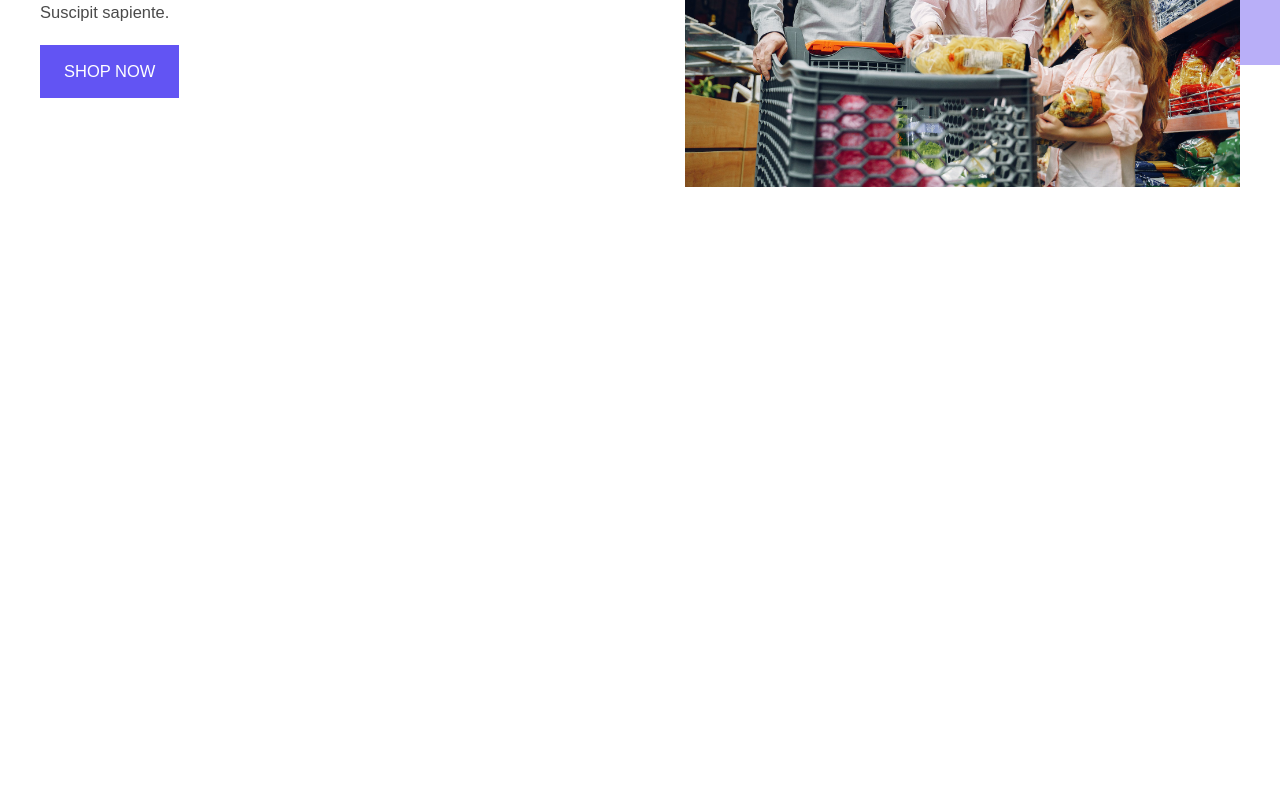
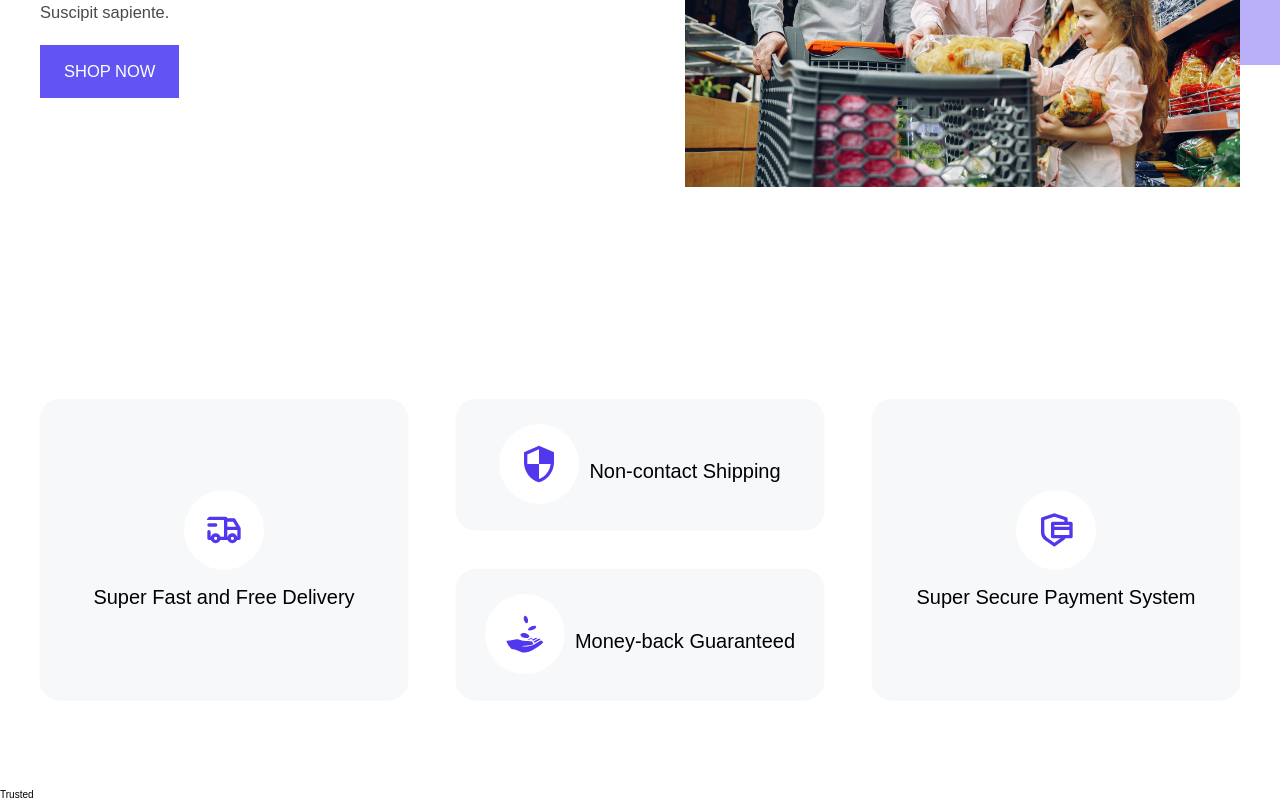
Before and after one commit to asifmuntasir/e-commerce-web-frontend, a React (Create React App) app: page / in a window 1280 px wide. Shown: the part 403-1203 px from the top of the page. Before the commit the page ends 800 px from the top, so only its background shows below. Built offline with nearby package versions, Linux system fonts and the light colour scheme.

Commit message:
services section designed completed

```diff
--- a/src/components/Home.js
+++ b/src/components/Home.js
@@ -1,10 +1,16 @@
 import React from 'react';
 import HeroSection from './SubComponents/HeroSection';
+import Services from './SubComponents/Services';
+import Trusted from './SubComponents/Trusted';
 
 
 const Home = () => {
     return (
-        <HeroSection name={'Googly Store'} />
+        <>
+            <HeroSection name={'Googly Store'} />
+            <Services />
+            <Trusted />
+        </>
     );
 }
 
--- /dev/null
+++ b/src/components/SubComponents/Services.js
@@ -0,0 +1,115 @@
+import React from 'react';
+import styled from 'styled-components';
+import { TbTruckDelivery } from 'react-icons/tb';
+import { MdSecurity } from 'react-icons/md';
+import { GiReceiveMoney } from 'react-icons/gi';
+import { RiSecurePaymentLine } from 'react-icons/ri';
+
+const Services = () => {
+    return (
+        <Wrapper>
+            <div className="container">
+                <div className="grid grid-three-column">
+                    <div className="services-1">
+                        <div>
+                            <TbTruckDelivery
+                                className="icon"
+                            />
+                            <h3>Super Fast and Free Delivery</h3>
+                        </div>
+                    </div>
+
+                    <div className="services-2">
+                        <div className="services-colum-2">
+                            <div>
+                                <MdSecurity
+                                    className="icon"
+                                />
+                                <h3>Non-contact Shipping</h3>
+                            </div>
+                        </div>
+                        <div className="services-colum-2">
+                            <div>
+                                <GiReceiveMoney
+                                    className="icon"
+                                />
+                                <h3>Money-back Guaranteed</h3>
+                            </div>
+                        </div>
+                    </div>
+
+                    <div className="services-3">
+                        <div>
+                            <RiSecurePaymentLine
+                                className="icon"
+                            />
+                            <h3>Super Secure Payment System</h3>
+                        </div>
+                    </div>
+                </div>
+            </div>
+        </Wrapper>
+    );
+}
+
+const Wrapper = styled.section`
+  padding: 9rem 0;
+
+  .grid {
+    gap: 4.8rem;
+  }
+
+  .services-1,
+  .services-2,
+  .services-3 {
+    width: auto;
+    height: 30rem;
+    display: flex;
+    flex-direction: column;
+    justify-content: center;
+    align-content: center;
+    background: ${({ theme }) => theme.colors.bg};
+    text-align: center;
+    border-radius: 2rem;
+    box-shadow: rgba(0, 0, 0, 0.05) 0px 1px 2px 0px;
+  }
+  .services-2 {
+    gap: 4rem;
+    background-color: transparent;
+    box-shadow: none;
+    .services-colum-2 {
+      background: ${({ theme }) => theme.colors.bg};
+      display: flex;
+      flex-direction: row;
+      flex: 1;
+      justify-content: center;
+      align-items: center;
+      border-radius: 2rem;
+      box-shadow: rgba(0, 0, 0, 0.05) 0px 1px 2px 0px;
+      div {
+        display: flex;
+        flex-direction: row;
+        justify-content: center;
+        align-items: center;
+        gap: 1rem;
+      }
+    }
+  }
+  h3 {
+    margin-top: 1.4rem;
+    font-size: 2rem;
+  }
+  .icon {
+    /* font-size: rem; */
+    width: 8rem;
+    height: 8rem;
+    padding: 2rem;
+
+  border-radius: 50%;
+    background-color: #fff;
+    color: #5138ee;
+  }
+`;
+
+
+export default Services;
--- /dev/null
+++ b/src/components/SubComponents/Trusted.js
@@ -0,0 +1,11 @@
+import React from 'react';
+
+const Trusted = () => {
+    return (
+        <div>
+            Trusted
+        </div>
+    );
+}
+
+export default Trusted;
```
